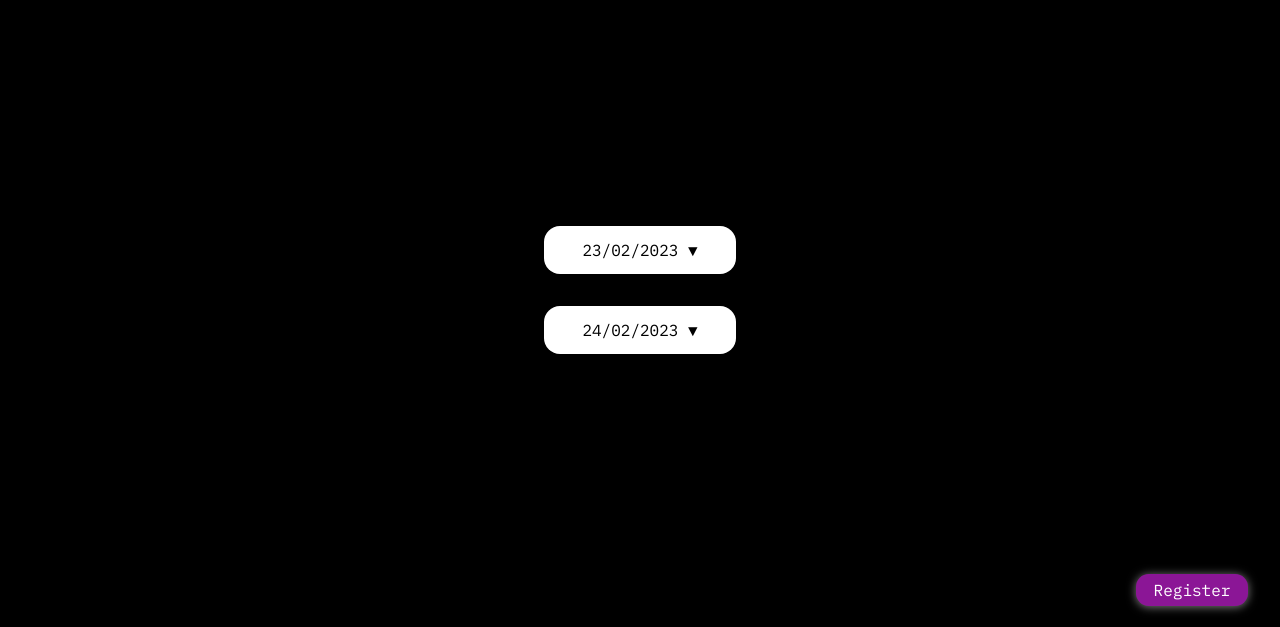
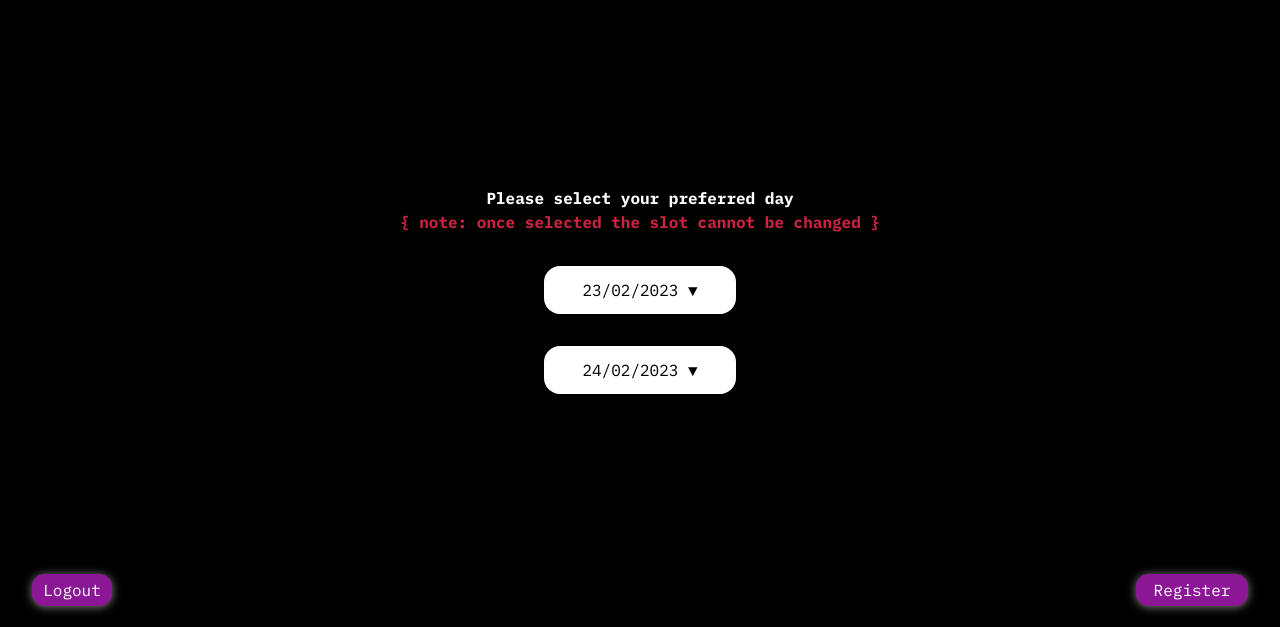
Before and after one commit to premsai221/ETMRegistration, a website: page views/main.html in a window 1280 px wide. Shown: the part 82-709 px from the top of the page. Drawn offline with Linux system fonts and the light colour scheme; no server answers.

Commit message:
Added a logout button and slot note

```diff
--- a/static/styles/booked.css
+++ b/static/styles/booked.css
@@ -7,6 +7,24 @@
     align-items: center;
 }
 
+.logout-button {
+    position: fixed;
+    bottom: 7rem;
+    left: 2rem;
+    text-decoration: none;
+    width: 5rem;
+    height: 2rem;
+    border:none;
+    background-color: var(--secondary-clr-100);
+    border-radius: 0.8rem;
+    background-color: var(--primary-clr-600);
+    color: var(--secondary-clr-100);
+    box-shadow: 0px 1px 10px grey;
+    display: flex;
+    justify-content: center;
+    align-items: center;
+}
+
 .slot-info {
     color: var(--secondary-clr-700);
 }
--- a/static/styles/main.css
+++ b/static/styles/main.css
@@ -32,8 +32,36 @@ h2, p {
     box-shadow: 0px 1px 10px grey;
 }
 
+.logout-button {
+    position: fixed;
+    bottom: 7rem;
+    left: 2rem;
+    text-decoration: none;
+    width: 5rem;
+    height: 2rem;
+    border:none;
+    background-color: var(--secondary-clr-100);
+    border-radius: 0.8rem;
+    background-color: var(--primary-clr-600);
+    color: var(--secondary-clr-100);
+    box-shadow: 0px 1px 10px grey;
+    display: flex;
+    justify-content: center;
+    align-items: center;
+}
+
 .register-button:hover {
     box-shadow: none;
+}
+
+.slot-msg {
+    color: var(--secondary-clr-100);
+    font-size: 1em;
+    text-align: center;
+}
+
+.slot-msg-note {
+    color: var(--secondary-clr-700);
 }
 
 .dropdown-btn {
--- a/views/main.html
+++ b/views/main.html
@@ -38,7 +38,10 @@
         </nav>
         <form onsubmit="">
             <button type="button" class="register-button" onclick="registerBtnClicked()">Register</button>
+            <a href="/home/logout" class="logout-button">Logout</a>
             <div class="container-slots">
+                <h2 class="slot-msg">Please select your preferred day<br>
+                <span class="slot-msg-note">{ note: once selected the slot cannot be changed }</span></h2>
                 <button type="button" class="dropdown-btn" id="view-day-one" onclick="unHide('day-one')">23/02/2023
                     &#9660;</button>
                 <div class="day-one hide">
```
Also changed, not shown: routes/home.js (+11 -0 lines), views/booked.html (+1 -0 lines), static/images/logout.png (added).
